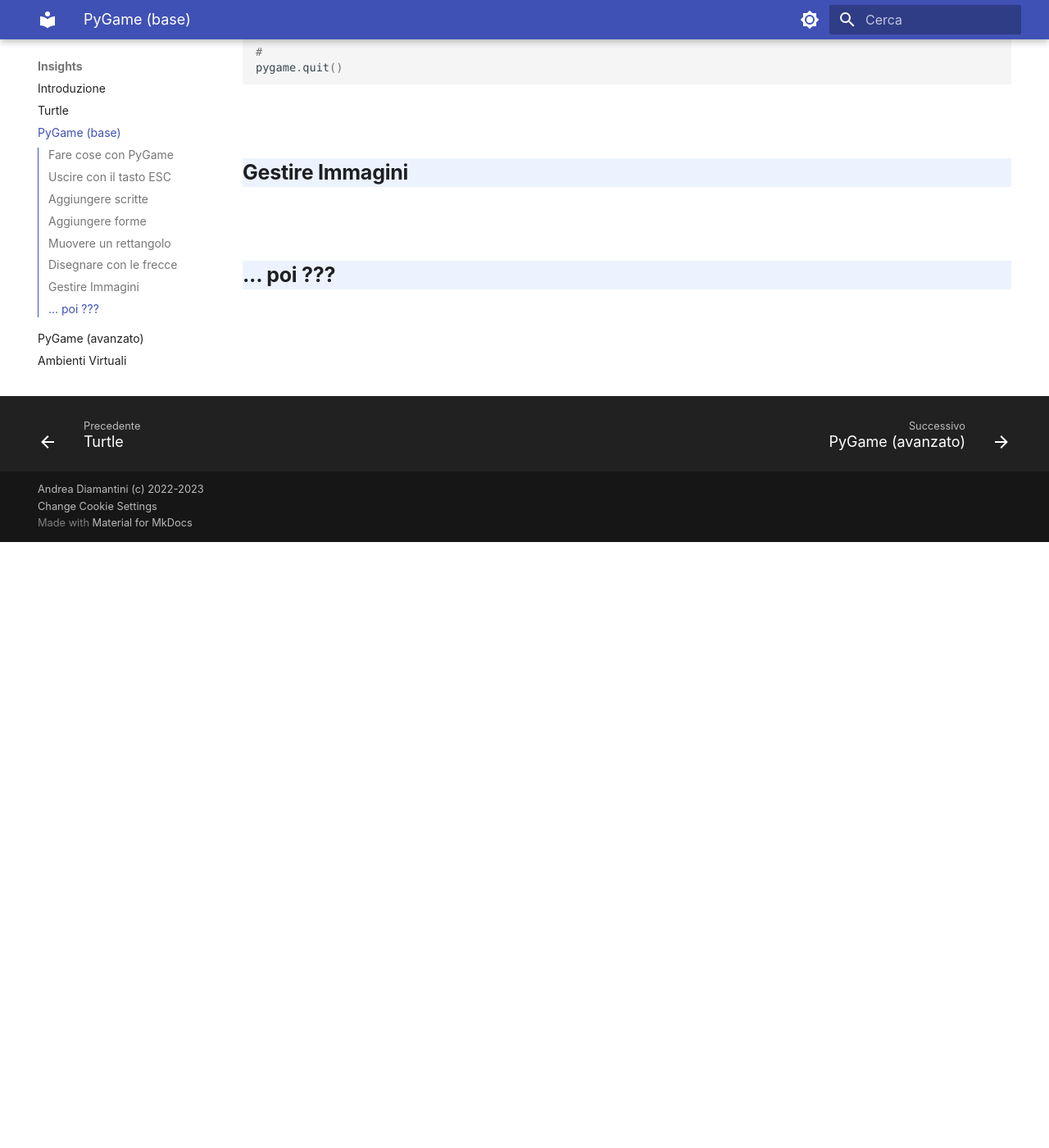
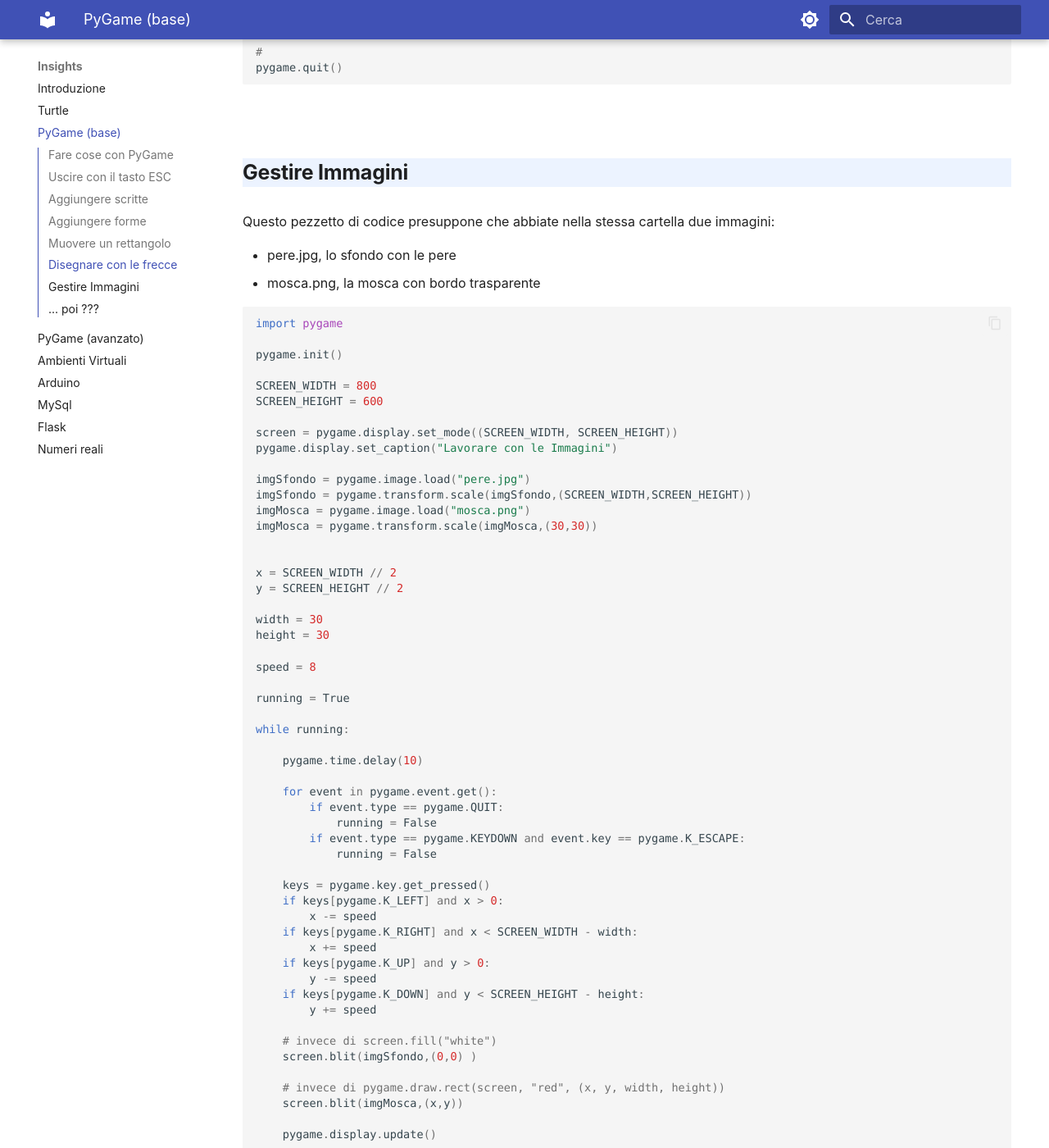
Before and after one commit to adjamhub/pyhandouts, an MkDocs documentation site: the page built from docs/insights/02_pygame1.md, in a window 1280 px wide and 1400 px high, scrolled down 5980 px. Shown: the whole window at 82% size. Built offline with MkDocs 1.6.1 and Material for MkDocs 9.7.7, drawn with Linux system fonts in a browser that asks for light colours; before the commit the page ends 6641 px from its top, so only the background shows below that.

Commit message:
importa immagini

````diff
--- a/docs/insights/02_pygame1.md
+++ b/docs/insights/02_pygame1.md
@@ -285,6 +285,70 @@
 
 ## Gestire Immagini
 
+Questo pezzetto di codice presuppone che abbiate nella stessa cartella due immagini:
+
+- pere.jpg, lo sfondo con le pere
+- mosca.png, la mosca con bordo trasparente
+
+``` py
+import pygame
+
+pygame.init()
+
+SCREEN_WIDTH = 800
+SCREEN_HEIGHT = 600
+
+screen = pygame.display.set_mode((SCREEN_WIDTH, SCREEN_HEIGHT))
+pygame.display.set_caption("Lavorare con le Immagini")
+
+imgSfondo = pygame.image.load("pere.jpg")
+imgSfondo = pygame.transform.scale(imgSfondo,(SCREEN_WIDTH,SCREEN_HEIGHT))
+imgMosca = pygame.image.load("mosca.png")
+imgMosca = pygame.transform.scale(imgMosca,(30,30))
+
+
+x = SCREEN_WIDTH // 2
+y = SCREEN_HEIGHT // 2
+
+width = 30
+height = 30
+
+speed = 8
+
+running = True
+
+while running:
+
+    pygame.time.delay(10)
+
+    for event in pygame.event.get():
+        if event.type == pygame.QUIT:
+            running = False
+        if event.type == pygame.KEYDOWN and event.key == pygame.K_ESCAPE:
+            running = False
+
+    keys = pygame.key.get_pressed()
+    if keys[pygame.K_LEFT] and x > 0:
+        x -= speed
+    if keys[pygame.K_RIGHT] and x < SCREEN_WIDTH - width:
+        x += speed
+    if keys[pygame.K_UP] and y > 0:
+        y -= speed
+    if keys[pygame.K_DOWN] and y < SCREEN_HEIGHT - height:
+        y += speed
+
+    # invece di screen.fill("white")
+    screen.blit(imgSfondo,(0,0) )
+
+    # invece di pygame.draw.rect(screen, "red", (x, y, width, height))
+    screen.blit(imgMosca,(x,y))
+
+    pygame.display.update()
+
+#
+pygame.quit()
+```
+
 ## ... poi ???
 
 <br>
````
